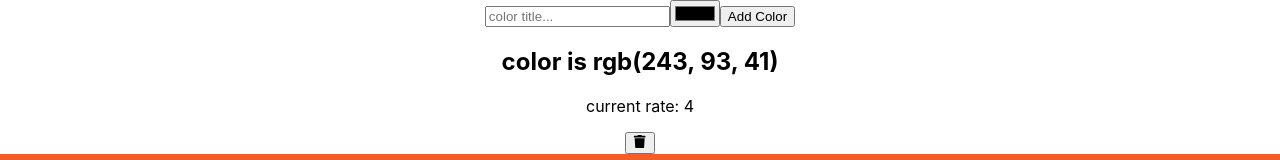
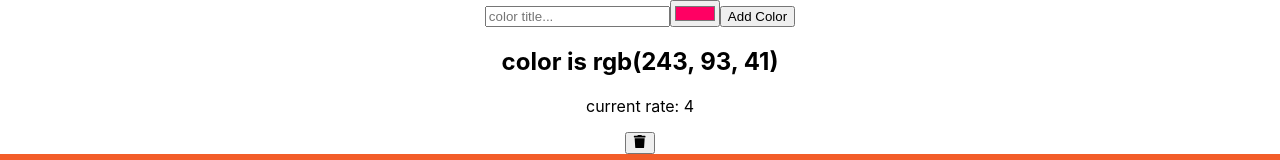
Before and after one commit to yayayahahaha/react-cli-start, a React (Create React App) app: page / in a window 1280 px wide. Shown: the top 160 px of the page. Built offline with nearby package versions, Linux system fonts and the light colour scheme.

Commit message:
try another hook: useState
but I still consider Vue get smarter way..

```diff
--- a/src/App.js
+++ b/src/App.js
@@ -13,7 +13,7 @@ function App() {
   return (
     <div className="App">
       <AddColorForm
-
+        onNewColor={ onNewColor }
       />
 
       <ColorList
@@ -23,6 +23,11 @@ function App() {
       />
     </div>
   );
+
+  function onNewColor({ title, color }) {
+    console.log(`title: ${title}`)
+    console.log(`color: ${color}`)
+  }
 
   function onRateChanged(id, rating) {
     const newColors = colors.map(color => color.id === id ? { ...color, rating } : color)
--- a/src/color-picker/AddColorForm.js
+++ b/src/color-picker/AddColorForm.js
@@ -1,29 +1,35 @@
-import { useRef } from 'react'
+import { useState } from 'react'
 
 function AddColorForm(props) {
   const {
-    onNewColor = Function.prototype
+    onNewColor = Function.prototype,
+    defaultColor = '#FF0063'
   } = props
 
-  const textTitle = useRef()
-  const hexColor = useRef()
+  const [title, setTitle] = useState('')
+  const [color, setColor] = useState(defaultColor)
 
   const submit = function(e) {
     e.preventDefault()
 
-    const title = textTitle.current.value
-    const color = hexColor.current.value
-
-    textTitle.current.value = ''
-    hexColor.current.value = ''
-
     onNewColor({ title, color })
+    setTitle('')
+    setColor(defaultColor)
   }
 
   return (
     <form onSubmit={submit}>
-      <input ref={textTitle} type="text" placeholder="color title..." />
-      <input ref={hexColor} type="color" />
+      <input
+        type="text"
+        placeholder="color title..."
+        value={title}
+        onChange={ e => setTitle(e.target.value) }
+      />
+      <input
+        type="color"
+        value={color}
+        onChange={ e => setColor(e.target.value) }
+      />
       <button>Add Color</button>
     </form>
   )
```
